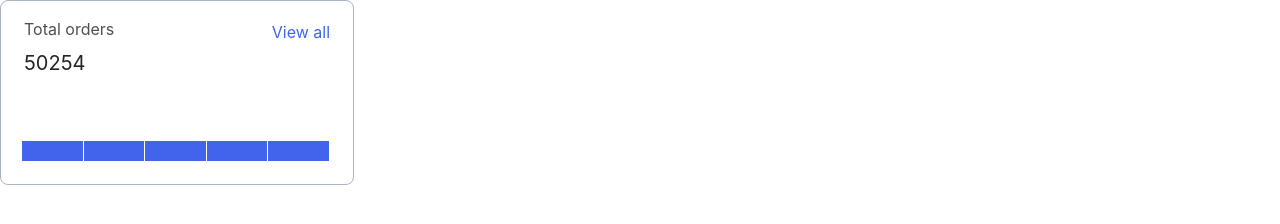
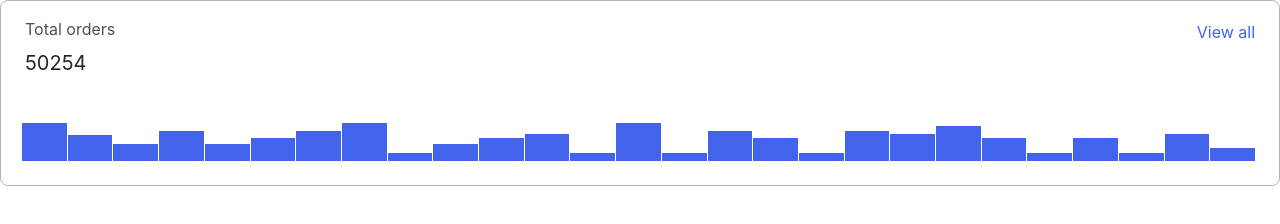
Before and after one commit to js-tasks-ru/htmlcss-20210610_yanina4, a website: page 04-lection2/01-histogram/index.html in a window 1280 px wide. Drawn offline with Linux system fonts and the light colour scheme.

Commit message:
histogram

```diff
--- a/04-lection2/01-histogram/histogram.css
+++ b/04-lection2/01-histogram/histogram.css
@@ -3,17 +3,15 @@
     border: 1px solid var(--grey-3);
     box-sizing: border-box;
     border-radius: 8px;
-    width: 354px;
-    height: 185px;
     padding-bottom: 24px;
 }
 
 .histogram__header {
-    max-width: 306px;
-    margin: auto;
+    padding-left: 24px;
+    padding-right: 24px;
 }
 
-.histogram-title {
+.histogram__title {
     font-family: Inter;
     font-style: normal;
     font-weight: normal;
@@ -24,23 +22,23 @@
     padding-top: 16px;
 }
 
-.header1 {
+.header__inner {
     display: flex;
     justify-content:space-between;
 }
 
-.histogram-text {
+.histogram__link {
     font-family: Inter;
     font-style: normal;
     font-weight: normal;
     font-size: 16px;
     line-height: 24px;
     text-align: right;
-    color: #4263EB;
+    color: var(--blue1);
     padding-top: 19px;
 }
 
-.histogram-number {
+.histogram__number {
     font-family: Inter;
     font-style: normal;
     font-weight: normal;
@@ -62,8 +60,6 @@
 
 .histogram-image__block {
     flex: auto;
-    height: 20px;
-    background: #4263EB;
+    background: var(--blue1);
     justify-content: space-between;
-
 }
--- a/04-lection2/01-histogram/index.html
+++ b/04-lection2/01-histogram/index.html
@@ -8,25 +8,46 @@
     </head>
     <body class="histogram">
         <header class="histogram__header">
-            <div class="header1">
-                <P class="histogram-title">
+            <div class="header__inner">
+                <h5 class="histogram__title">
                     Total orders
-                </P>
-                <p class="histogram-text">
+                </h5>
+                <a class="histogram__link">
                     View all
+                </a>
+            </div>
+                <p class="histogram__number">
+                    50254
                 </p>
-            </div>
-                <h4 class="histogram-number">
-                    50254
-                </h4>
-
         </header>
         <div class="histogram-image">
-            <div class="histogram-image__block"></div>
-            <div class="histogram-image__block"></div>
-            <div class="histogram-image__block"></div>
-            <div class="histogram-image__block"></div>
-            <div class="histogram-image__block"></div>
+            <div class="histogram-image__block" style="height: 45%"></div>
+            <div class="histogram-image__block" style="height: 31%"></div>
+            <div class="histogram-image__block" style="height: 20%"></div>
+            <div class="histogram-image__block" style="height: 35%"></div>
+            <div class="histogram-image__block" style="height: 20%"></div>
+            <div class="histogram-image__block" style="height: 27%"></div>
+            <div class="histogram-image__block" style="height: 35%"></div>
+            <div class="histogram-image__block" style="height: 45%"></div>
+            <div class="histogram-image__block" style="height: 10%"></div>
+            <div class="histogram-image__block" style="height: 20%"></div>
+            <div class="histogram-image__block" style="height: 27%"></div>
+            <div class="histogram-image__block" style="height: 32%"></div>
+            <div class="histogram-image__block" style="height: 10%"></div>
+            <div class="histogram-image__block" style="height: 45%"></div>
+            <div class="histogram-image__block" style="height: 10%"></div>
+            <div class="histogram-image__block" style="height: 35%"></div>
+            <div class="histogram-image__block" style="height: 27%"></div>
+            <div class="histogram-image__block" style="height: 10%"></div>
+            <div class="histogram-image__block" style="height: 35%"></div>
+            <div class="histogram-image__block" style="height: 32%"></div>
+            <div class="histogram-image__block" style="height: 41%"></div>
+            <div class="histogram-image__block" style="height: 27%"></div>
+            <div class="histogram-image__block" style="height: 10%"></div>
+            <div class="histogram-image__block" style="height: 27%"></div>
+            <div class="histogram-image__block" style="height: 10%"></div>
+            <div class="histogram-image__block" style="height: 32%"></div>
+            <div class="histogram-image__block" style="height: 15%"></div>
         </div>
     </body>
 </html>
--- a/assets/css/main.css
+++ b/assets/css/main.css
@@ -7,12 +7,14 @@
     --purple: #7048E8;
     --dark-purple: #5028C6;
     --blue: #374FC7;
+    --blue1: #4263EB;
     --dark-blue: #2342C0;
     --red: #F03D3E;
     --grey-1: #F8F9FA;
     --grey-2: #DDE2E5;
     --grey-3: #ACB5BD;
     --grey-4: #495057;
+
 
     --error: var(--red);
     --success: var(--blue);
```
